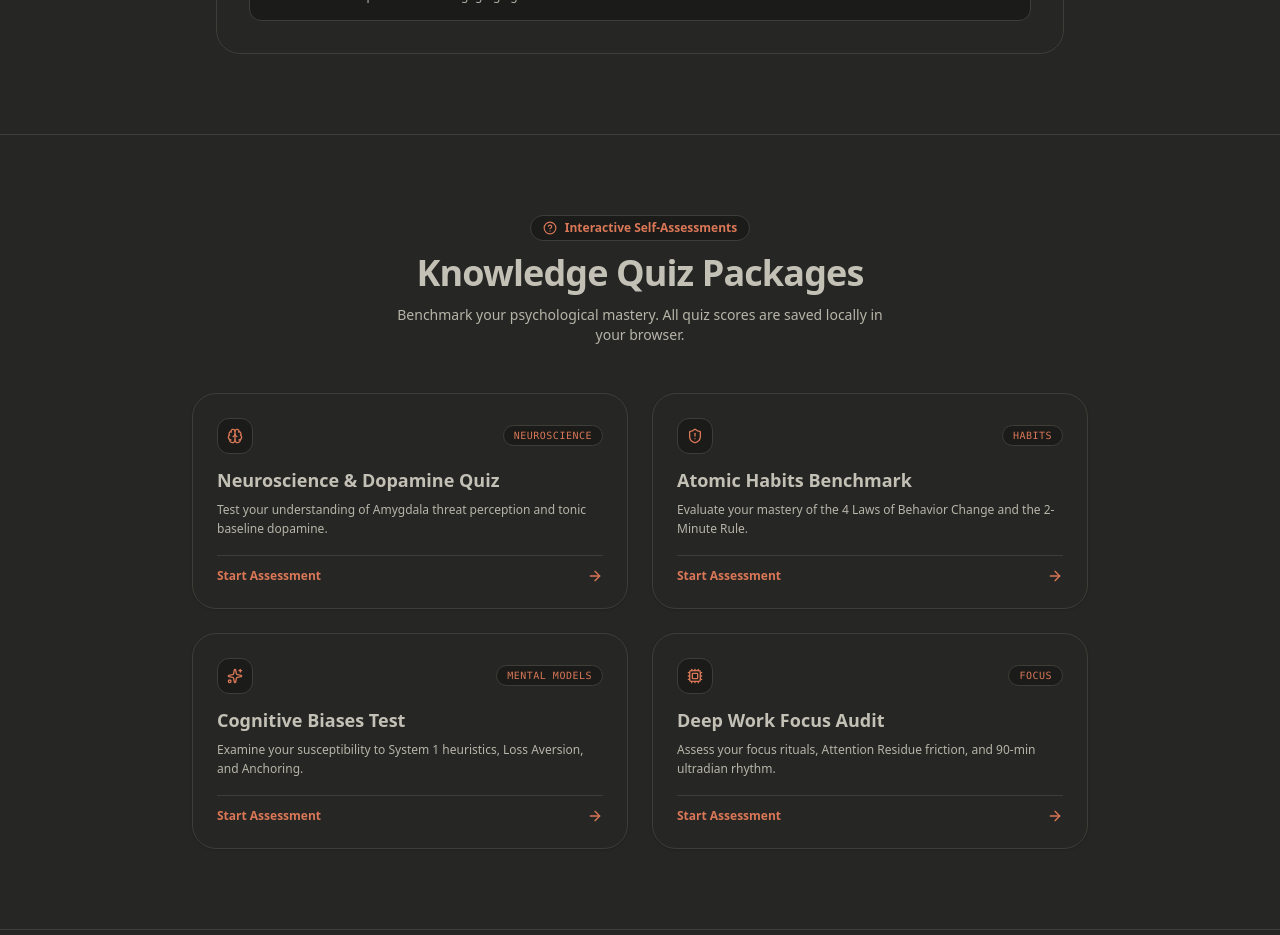
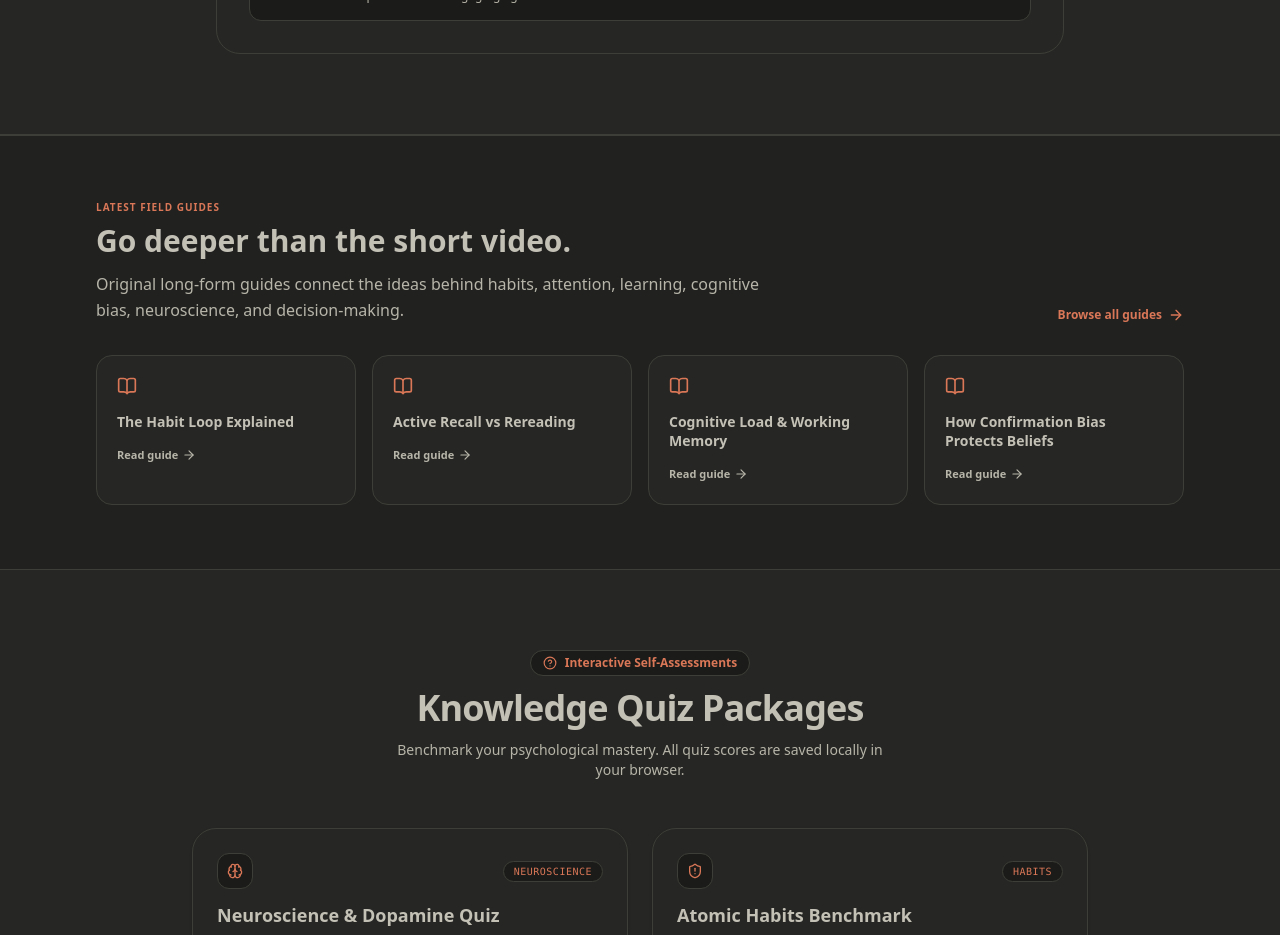
Before and after one commit to sh20raj-backup/behavior-school-behavior-school.github.io, a Next.js app: page / in a window 1280 px wide. Shown: the part 2220-3155 px from the top of the page. Built offline with nearby package versions, Linux system fonts and the light colour scheme.

Commit message:
Add original field guide discovery to Behavior School homepage

```diff
--- a/app/components/HomeClient.tsx
+++ b/app/components/HomeClient.tsx
@@ -1,6 +1,8 @@
 "use client";
 
 import React from "react";
+import Link from "next/link";
+import { ArrowRight, BookOpen } from "lucide-react";
 import Hero from "./Hero";
 import CategoriesSection from "./CategoriesSection";
 import VisualGraphs from "./VisualGraphs";
@@ -13,28 +15,46 @@ import BehaviorDiagnostic from "./BehaviorDiagnostic";
 export default function HomeClient() {
   return (
     <>
-      {/* Section 1: Hero */}
       <Hero />
-
-      {/* Section 2: Knowledge Pillars with Category Tabs */}
       <CategoriesSection />
-
-      {/* Section 3: Interactive Visual Neuroscience Graphs */}
       <VisualGraphs />
 
-      {/* Section 4: Interactive Quizzes & Packages */}
+      <section className="border-y border-[var(--border)] bg-[var(--muted)]/40">
+        <div className="max-w-6xl mx-auto px-4 sm:px-6 lg:px-8 py-16">
+          <div className="flex flex-col sm:flex-row sm:items-end sm:justify-between gap-5 mb-8">
+            <div>
+              <p className="text-[10px] uppercase tracking-widest font-bold text-[var(--primary)] mb-2">Latest field guides</p>
+              <h2 className="text-2xl sm:text-3xl font-bold text-[var(--foreground)]">Go deeper than the short video.</h2>
+              <p className="mt-3 text-sm sm:text-base text-[var(--muted-foreground)] max-w-2xl leading-relaxed">
+                Original long-form guides connect the ideas behind habits, attention, learning,
+                cognitive bias, neuroscience, and decision-making.
+              </p>
+            </div>
+            <Link href="/blog" className="inline-flex items-center gap-1.5 text-xs font-bold text-[var(--primary)] hover:underline">
+              Browse all guides <ArrowRight className="w-4 h-4" />
+            </Link>
+          </div>
+          <div className="grid sm:grid-cols-2 lg:grid-cols-4 gap-4">
+            {[
+              ["/blog/habit-loop-cue-routine-reward", "The Habit Loop Explained"],
+              ["/blog/active-recall-vs-rereading", "Active Recall vs Rereading"],
+              ["/blog/cognitive-load-working-memory", "Cognitive Load & Working Memory"],
+              ["/blog/confirmation-bias-and-belief-updating", "How Confirmation Bias Protects Beliefs"],
+            ].map(([href, title]) => (
+              <Link key={href} href={href} className="rounded-2xl border border-[var(--border)] bg-[var(--card)] p-5 hover:border-[var(--primary)]/50 transition-all group">
+                <BookOpen className="w-5 h-5 text-[var(--primary)] mb-4" />
+                <h3 className="font-bold text-sm text-[var(--foreground)] leading-snug group-hover:text-[var(--primary)] transition-colors">{title}</h3>
+                <span className="inline-flex items-center gap-1 mt-4 text-[11px] font-semibold text-[var(--muted-foreground)]">Read guide <ArrowRight className="w-3.5 h-3.5" /></span>
+              </Link>
+            ))}
+          </div>
+        </div>
+      </section>
+
       <QuizSection />
-
-      {/* Section 5: Interactive Web Tools & Audits */}
       <ToolsSection />
-
-      {/* Section 6: Book Summaries & Frameworks */}
       <BookSummaries />
-
-      {/* Section 7: Questions & Insights Accordion */}
       <QuestionsExplorer />
-
-      {/* Section 8: Mind Diagnostic Interactive Widget */}
       <BehaviorDiagnostic />
     </>
   );
```
